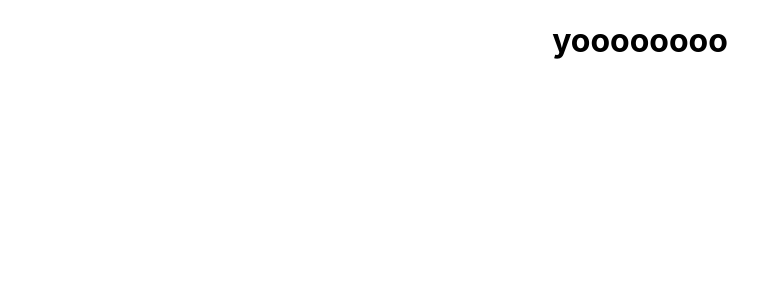
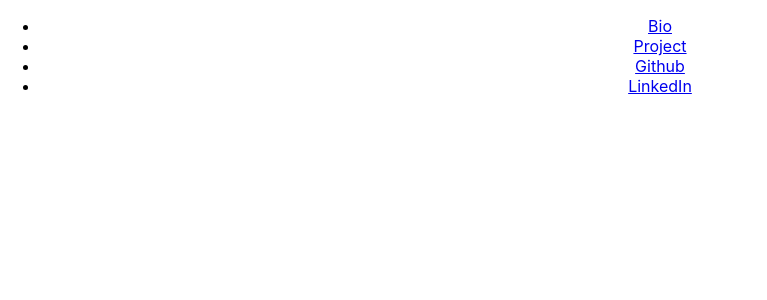
Before and after one commit to dsimp/Djvon-Portfolio, a React (Create React App) app: page / in a window 1280 px wide. Shown: the top 300 px of the page, without its empty margins (0-767 px from the left). Built offline with nearby package versions, Linux system fonts and the light colour scheme.

Commit message:
navigation add

```diff
--- a/src/App.js
+++ b/src/App.js
@@ -1,10 +1,10 @@
-import logo from "./logo.svg";
 import "./App.css";
+import Navigation from "./Components/Navigation";
 
 function App() {
   return (
     <div className="App">
-      <h1>yoooooooo</h1>
+      <Navigation />
     </div>
   );
 }
--- /dev/null
+++ b/src/Components/Navigation.js
@@ -0,0 +1,27 @@
+import React from "react";
+
+const Navigation = () => {
+  return (
+    <nav>
+      <ul>
+        <li>
+          <a href="#bio">Bio</a>
+        </li>
+        <li>
+          {" "}
+          <a href="#project">Project</a>
+        </li>
+        <li>
+          {" "}
+          <a href="#github">Github</a>
+        </li>
+        <li>
+          {" "}
+          <a href="#linkedIn">LinkedIn</a>
+        </li>
+      </ul>
+    </nav>
+  );
+};
+
+export default Navigation;
```
